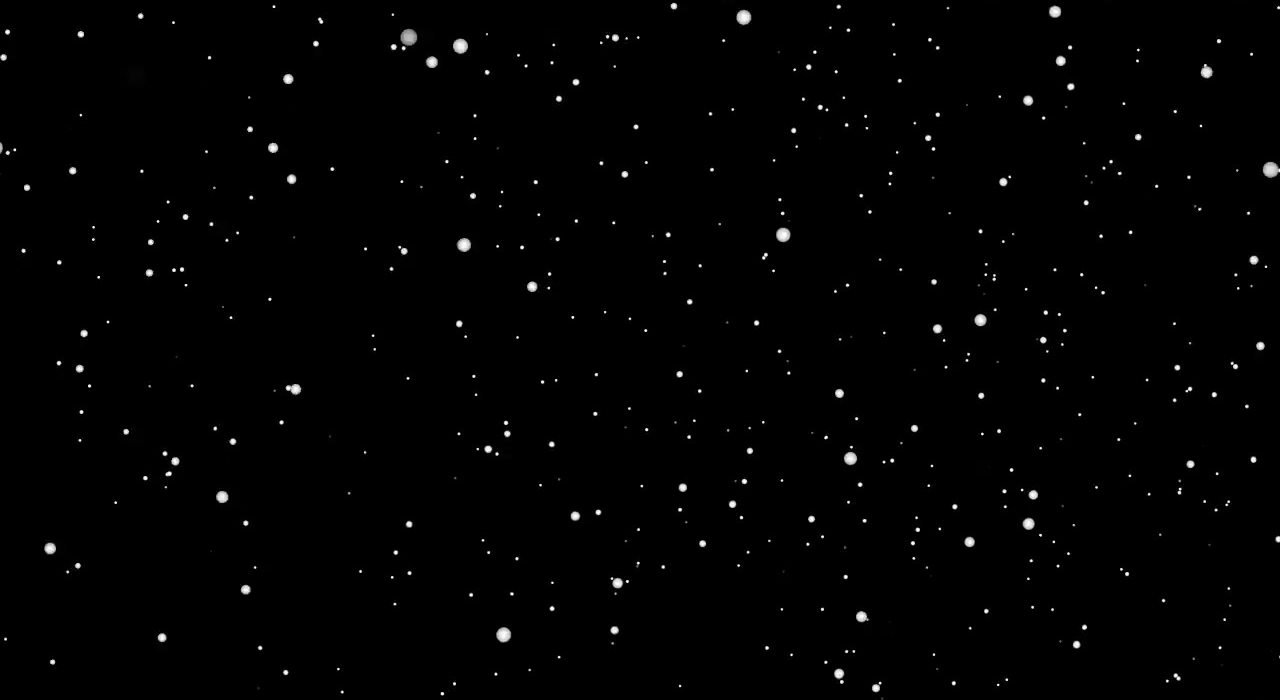
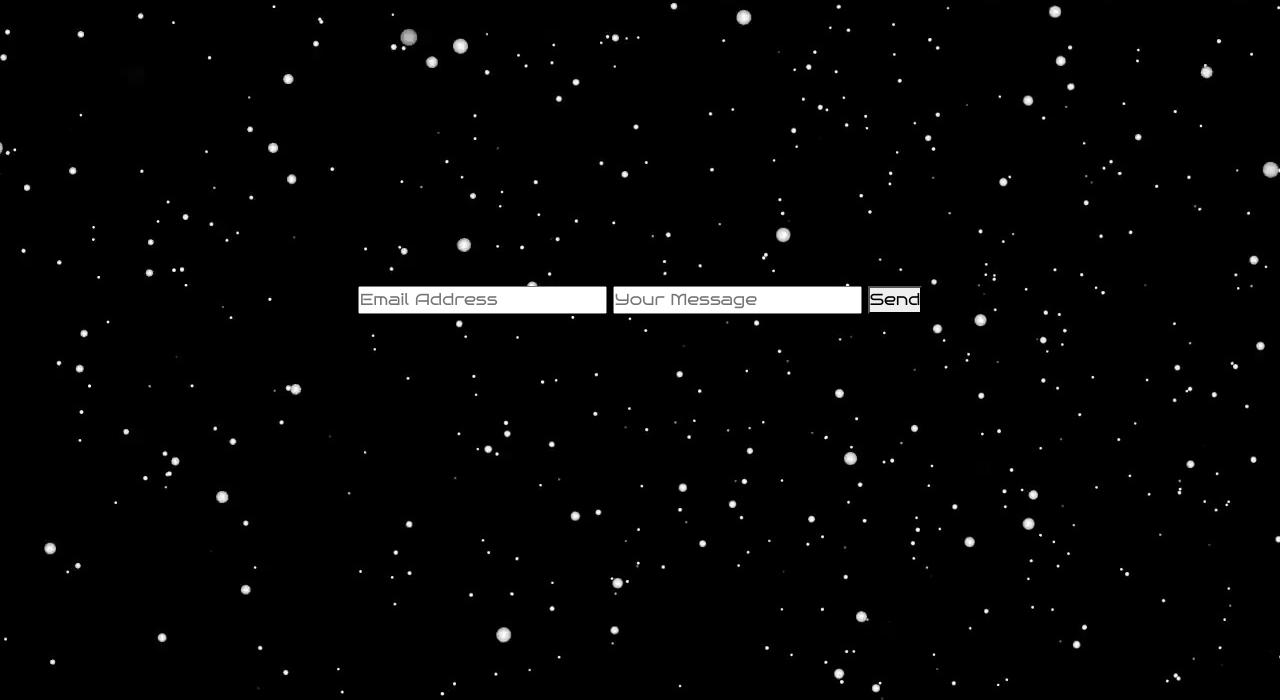
Before and after one commit to RenLevingar/Portfolio2, a website: page pages/contact.html in a window 1280 px wide. Shown: the part 100-800 px from the top of the page. Drawn offline with nearby package versions, Linux system fonts and the light colour scheme.

Commit message:
Contact Page Test 1
This is my first test to achieve the goal of making a fully functioning contact page, but to test it, it needs to be hosted.

```diff
--- a/pages/contact.html
+++ b/pages/contact.html
@@ -56,6 +56,16 @@
         </div>
     </nav>
 
+    <!-- Main page container -->
+    <div class="container position-absolute d-flex justify-content-center align-items-center mw-100 h-100 flex-row">
+        <form action="https://formsubmit.co/rblev157@gmail.com" method="POST">
+            <input type="hidden" name="_subject" value="New submission!">
+            <input type="email" name="email" placeholder="Email Address" required>
+            <input type="text" name="name" placeholder="Your Message" required>
+            <button type="submit">Send</button>
+       </form>
+    </div>
+
     <!-- Link for javascript -->
     <script src="
     https://cdn.jsdelivr.net/npm/bootstrap@5.2.3/dist/js/bootstrap.min.js
```
Also changed, not shown: 2 other files.
